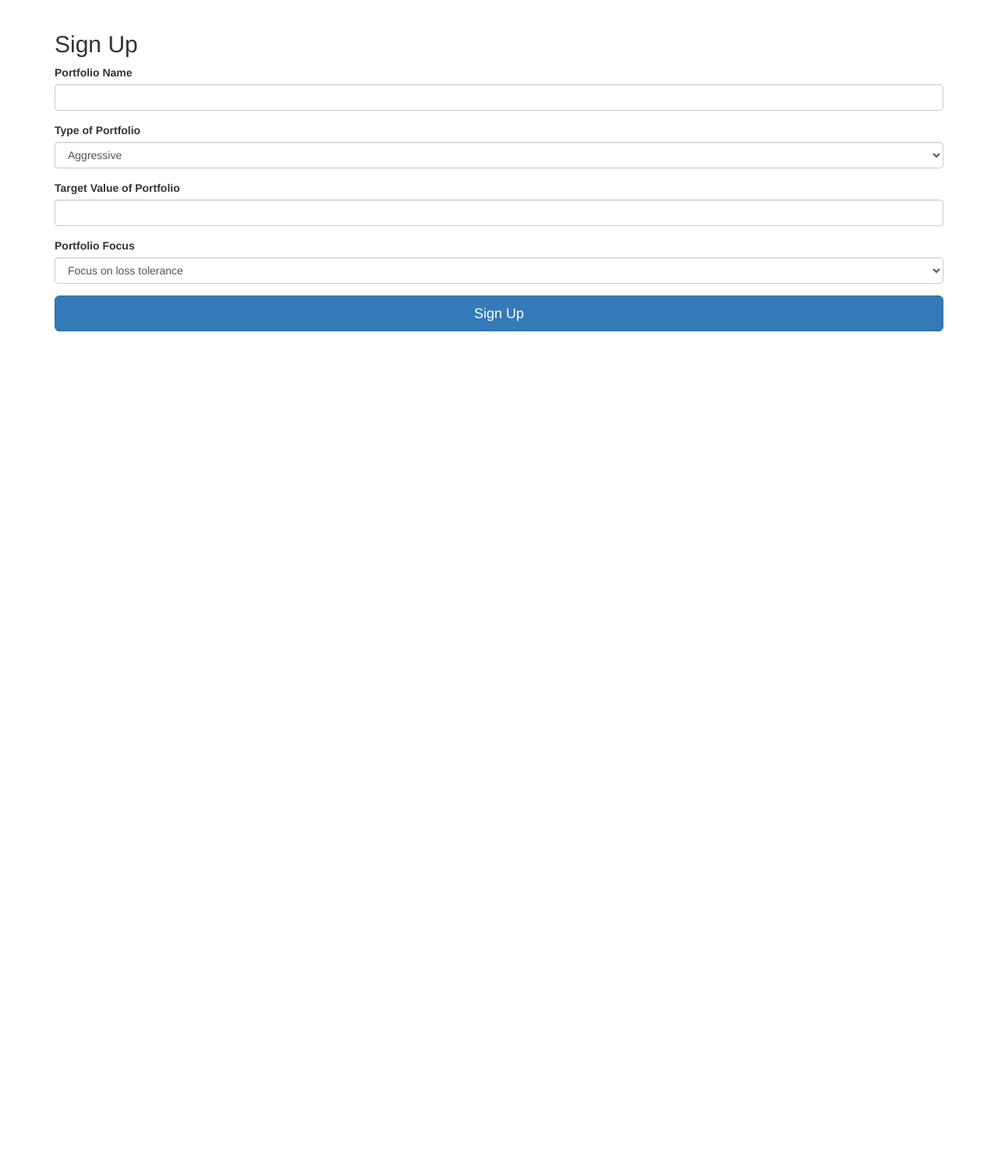
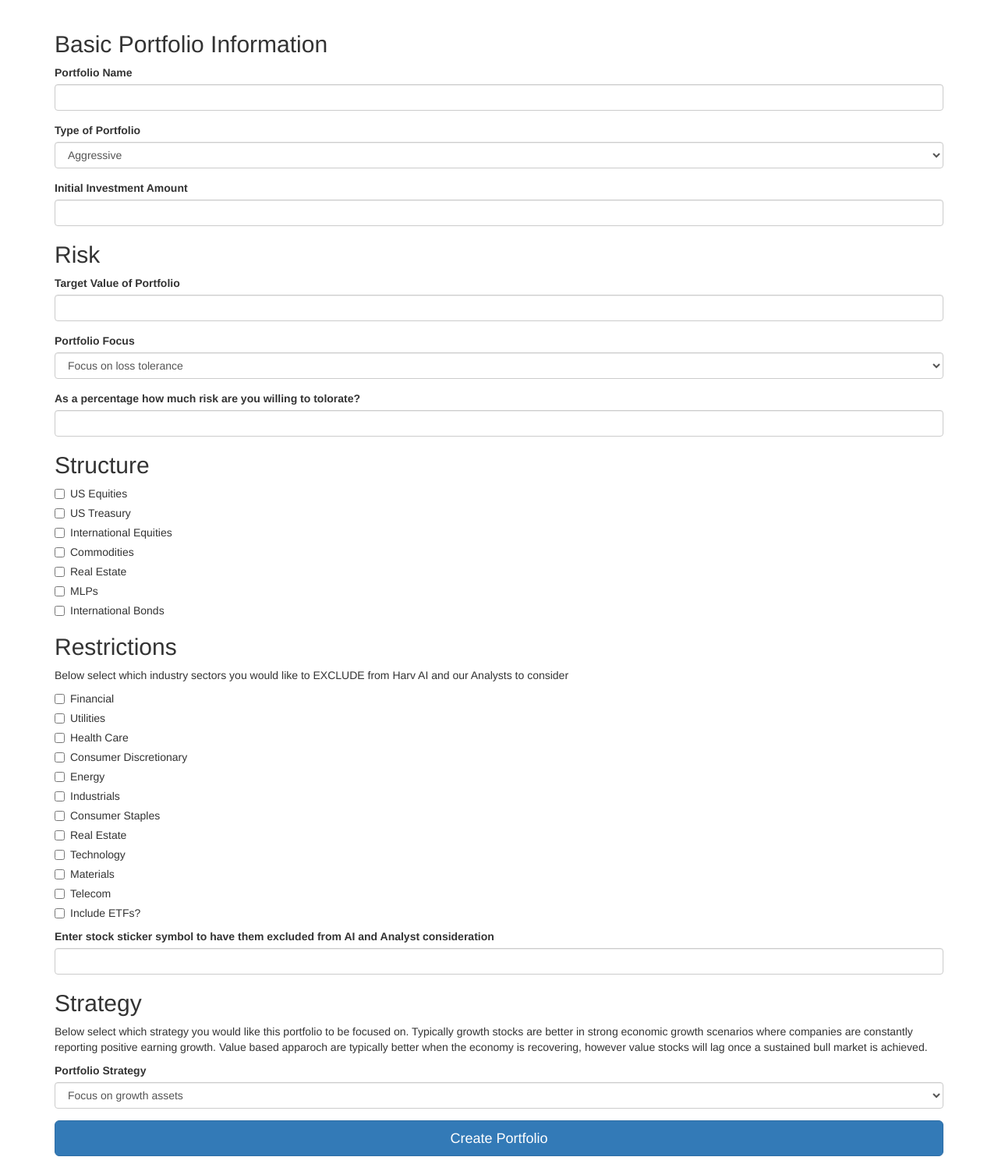
Before and after one commit to datarobot-community/harv-the-finance-finder, a Flask app: page /portfolio_build in a window 1280 px wide. Shown: the part 52-1545 px from the top of the page at 78% size. Before the commit the page ends 477 px from the top, so only its background shows below. Run offline with Flask 2, Linux system fonts and the light colour scheme; some libraries are stand-ins or nearby versions.

Commit message:
Fixed DB table for STRATEGY - completed form for portfolio builder.  Need to complete algo next.

```diff
--- a/app/forms.py
+++ b/app/forms.py
@@ -42,5 +42,35 @@ class ResetPasswordForm(FlaskForm):
 class PortfolioForm(FlaskForm):
     name = StringField('Portfolio Name', validators=[InputRequired(), Length(min=1, max=100)])
     portfolio_type = SelectField(u'Type of Portfolio', choices=[('Aggressive', 'Aggressive'), ('Defensive', 'Defensive'), ('Hybrid', 'Hybdrid')])
-    target = DecimalField('Target Value of Portfolio', validators=[InputRequired()], places=2)
+    initial = DecimalField('Initial Investment Amount', validators=[InputRequired()])
+    target = DecimalField('Target Value of Portfolio', validators=[InputRequired()])
+    tolderance = DecimalField('As a percentage how much risk are you willing to tolorate?', validators=[InputRequired()])
     priority = SelectField(u'Portfolio Focus', choices=[('loss', 'Focus on loss tolerance'), ('target', 'Focus on Target Portfolio Value')])
+    us_equities = BooleanField('US Equities')
+    us_bonds = BooleanField('US Equities')
+    treasury = BooleanField('US Treasury')
+    int_equities = BooleanField('International Equities')
+    commodities = BooleanField('Commodities')
+    real_estate = BooleanField('Real Estate')
+    mlps = BooleanField('MLPs')
+    int_bonds = BooleanField('International Bonds')
+    financial = BooleanField('Financial')
+    utilities = BooleanField('Utilities')
+    health_care = BooleanField('Health Care')
+    con_dis = BooleanField('Consumer Discretionary')
+    energy = BooleanField('Energy')
+    industrials = BooleanField('Industrials')
+    con_staples = BooleanField('Consumer Staples')
+    re = BooleanField('Real Estate')
+    tech = BooleanField('Technology')
+    materials = BooleanField('Materials')
+    telco = BooleanField('Telecom')
+    etf = BooleanField('Include ETFs?')
+    restricted = StringField('Enter stock sticker symbol to have them excluded from AI and Analyst consideration')
+    strategy =  SelectField(u'Portfolio Strategy', choices=[('growth', 'Focus on growth assets'), ('value', 'Focus on value assets')])
+
+'''
+    growth = db.Column(db.Boolean)
+    value = db.Column(db.Boolean)
+    none = db.Column(db.Boolean)
+'''
--- a/app/models.py
+++ b/app/models.py
@@ -87,6 +87,4 @@ class Restriction(db.Model):
 
 class Strategy(db.Model):
     id = db.Column(db.Integer, primary_key=True)
-    growth = db.Column(db.Boolean)
-    value = db.Column(db.Boolean)
-    none = db.Column(db.Boolean)
+    strategy = db.Column(db.String(50))
--- a/app/templates/portfolio_build.html
+++ b/app/templates/portfolio_build.html
@@ -7,17 +7,52 @@ Build your Portfolio
 
 
 {% block content %}
+
+
 <div class="container">
-  <form class="form-signin" method="POST" action="/signup">
-    <h2 class="form-signin-heading">Sign Up</h2>
+  <form class="form-signin" method="POST" action="/create_portfolio">
+    <h2 class="form-signin-heading">Basic Portfolio Information</h2>
     {{ form.hidden_tag() }}
     {{ wtf.form_field(form.name) }}
     {{ wtf.form_field(form.portfolio_type) }}
+    {{ wtf.form_field(form.initial) }}
+    <h2 class="form-signin-heading">Risk</h2>
     {{ wtf.form_field(form.target) }}
     {{ wtf.form_field(form.priority) }}
-
-    <button class="btn btn-lg btn-primary btn-block" type="submit">Sign Up</button>
+    {{ wtf.form_field(form.tolderance) }}
+    <h2 class="form-signin-heading">Structure</h2>
+    {{ wtf.form_field(form.us_equities) }}
+    {{ wtf.form_field(form.treasury) }}
+    {{ wtf.form_field(form.int_equities) }}
+    {{ wtf.form_field(form.commodities) }}
+    {{ wtf.form_field(form.real_estate) }}
+    {{ wtf.form_field(form.mlps) }}
+    {{ wtf.form_field(form.int_bonds) }}
+    <h2 class="form-signin-heading">Restrictions</h2>
+    <p>
+        Below select which industry sectors you would like to EXCLUDE from Harv AI and our Analysts to consider
+    </p>
+    {{ wtf.form_field(form.financial) }}
+    {{ wtf.form_field(form.utilities) }}
+    {{ wtf.form_field(form.health_care) }}
+    {{ wtf.form_field(form.con_dis) }}
+    {{ wtf.form_field(form.energy) }}
+    {{ wtf.form_field(form.industrials) }}
+    {{ wtf.form_field(form.con_staples) }}
+    {{ wtf.form_field(form.re) }}
+    {{ wtf.form_field(form.tech) }}
+    {{ wtf.form_field(form.materials) }}
+    {{ wtf.form_field(form.telco) }}
+    {{ wtf.form_field(form.etf) }}
+    {{ wtf.form_field(form.restricted) }}
+    <h2 class="form-signin-heading">Strategy</h2>
+    <p>
+        Below select which strategy you would like this portfolio to be focused on.  Typically growth stocks are better in strong economic growth scenarios where companies are constantly reporting positive earning growth.  Value based apparoch are typically better when the economy is recovering, however value stocks will lag once a sustained bull market is achieved.
+    </p>
+    {{ wtf.form_field(form.strategy) }}
+    <button class="btn btn-lg btn-primary btn-block" type="submit">Create Portfolio</button>
   </form>
 
 </div> <!-- /container -->
+<p><p><p></p>
 {% endblock %}
```
Also changed, not shown: migrations/versions/beb72f91b20e_.py (added, +34 -0 lines).
